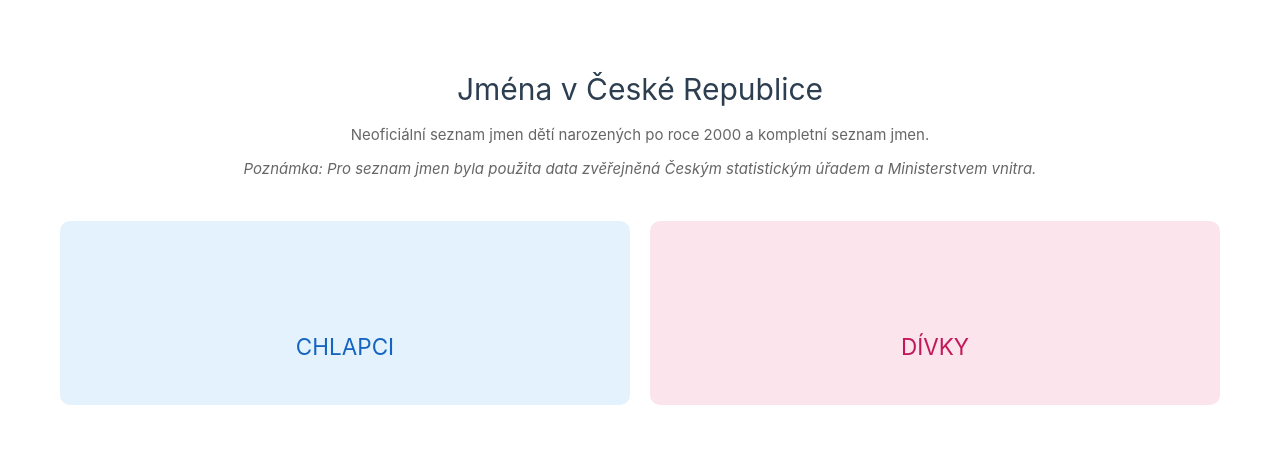
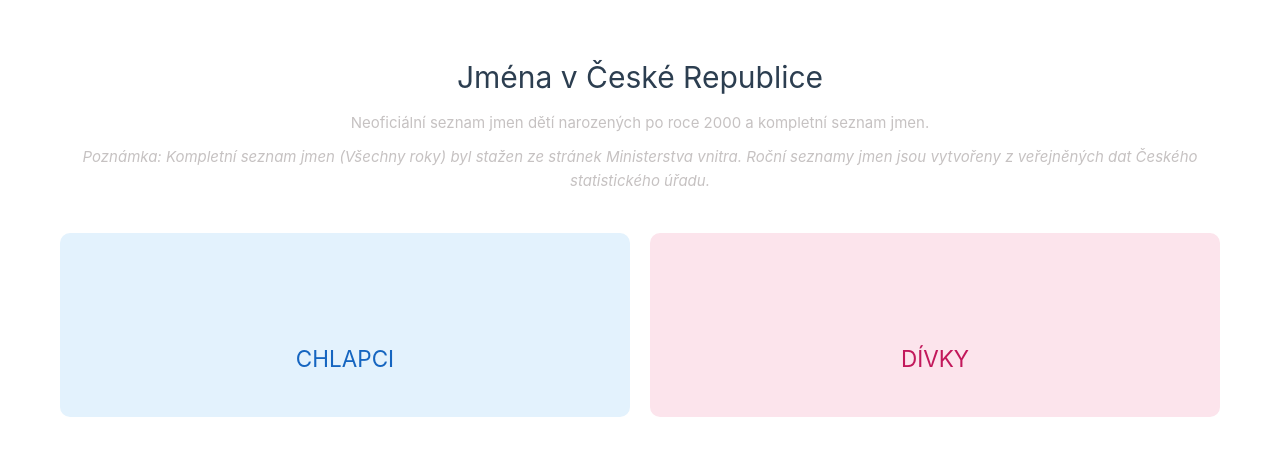
Before and after one commit to onexcz/czech-names, a Vue app: page / in a window 1280 px wide. Shown: the part 145-600 px from the top of the page. Built offline with nearby package versions, Linux system fonts and the light colour scheme; no server answers.

Commit message:
fix: info text

```diff
--- a/src/App.vue
+++ b/src/App.vue
@@ -206,7 +206,7 @@ export default defineComponent({
     <div class="info-section">
       <h1>Jména v České Republice</h1>
       <p class="info-text">Neoficiální seznam jmen dětí narozených po roce 2000 a kompletní seznam jmen.</p>
-      <p class="info-text"><em>Poznámka: Pro seznam jmen byla použita data zvěřejněná Českým statistickým úřadem a Ministerstvem vnitra.</em></p>
+      <p class="info-text"><em>Poznámka: Kompletní seznam jmen (Všechny roky) byl stažen ze stránek Ministerstva vnitra. Roční seznamy jmen jsou vytvořeny z veřejněných dat Českého statistického úřadu.</em></p>
     </div>
 
     <div v-if="isLoading" class="loading">
@@ -260,7 +260,7 @@ body {
 }
 
 .info-text {
-  color: #666;
+  color: #c6c2c2;
   margin: 10px 0;
 }
 
```
